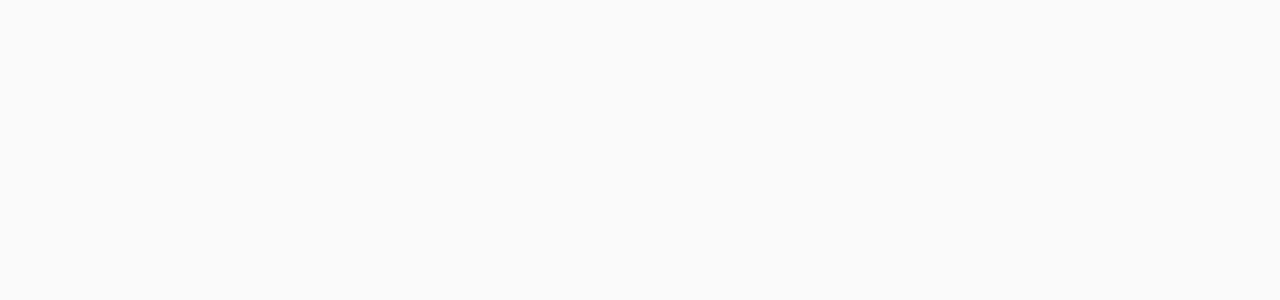
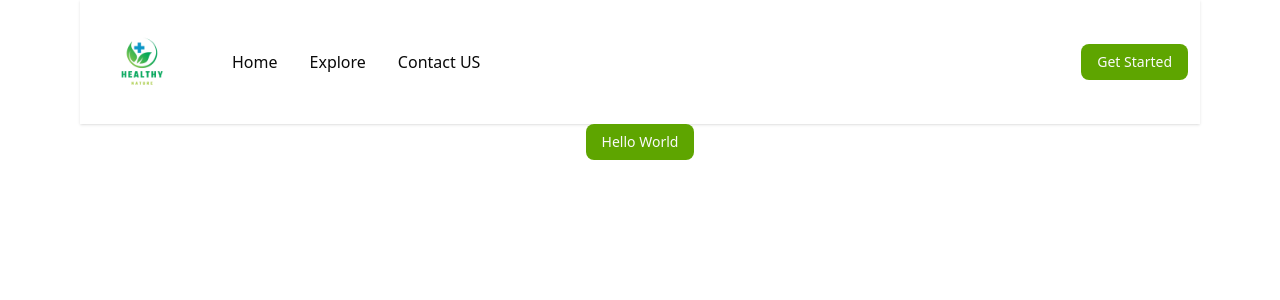
Before and after one commit to AyaHassan55/doctor-appointment, a Next.js app: page / in a window 1280 px wide. Shown: the top 300 px of the page. Built offline with nearby package versions, Linux system fonts and the light colour scheme.

Commit message:
header section done

```diff
--- /dev/null
+++ b/app/_component/Header.jsx
@@ -0,0 +1,38 @@
+import React from 'react'
+import Image from 'next/image'
+import { Button } from '@/components/ui/button'
+import Link from 'next/link'
+export default function Header() {
+    const Menu = [
+        {
+            id: 1,
+            name: "Home",
+            path: "/"
+        },
+        {
+            id: 2,
+            name: "Explore",
+            path: "/explore"
+        },
+        {
+            id: 3,
+            name: "Contact US",
+            path: "/contact"
+        }
+    ]
+    return (
+        <div className='flex items-center justify-between p-3 shadow-sm'>
+            <div className='flex items-center gap-10'>
+                <Image src={"/assets/images/logo.png"} alt="logo" width={100} height={100} />
+                <ul className='md:flex items-center gap-8 hidden'>
+                    {Menu.map((item, index) => (
+                        <Link href={item.path}>
+                        <li className='hover:text-lime-600 cursor-pointer hover:scale-105 transition-all'>{item.name}</li>
+                        </Link>
+                    ))}
+                </ul>
+            </div>
+            <Button>Get Started</Button>
+        </div>
+    )
+}
--- a/app/layout.js
+++ b/app/layout.js
@@ -1,5 +1,6 @@
 import { Geist, Geist_Mono } from "next/font/google";
 import "./globals.css";
+import Header from "./_component/Header";
 
 const geistSans = Geist({
   variable: "--font-geist-sans",
@@ -22,6 +23,9 @@
       <body
         className={`${geistSans.variable} ${geistMono.variable} antialiased`}
       >
+       <div className="md:px-20">
+         <Header />
+       </div>
         {children}
       </body>
     </html>
--- a/app/page.js
+++ b/app/page.js
@@ -1,9 +1,9 @@
 import Image from "next/image";
-
+import { Button } from "@/components/ui/button";
 export default function Home() {
   return (
-    <div className="flex min-h-screen items-center justify-center bg-zinc-50 font-sans dark:bg-black">
-
+    <div className="grid grid-rows-[20px_1fr_20px] itrms-center justify-items-center h-screen">
+       <Button >Hello World</Button>
     </div>
   );
 }
--- a/components/ui/button.jsx
+++ b/components/ui/button.jsx
@@ -9,7 +9,7 @@
   {
     variants: {
       variant: {
-        default: "bg-primary text-primary-foreground hover:bg-primary/90",
+        default: "bg-lime-600 text-primary-foreground hover:bg-lime-700 cursor-pointer",
         destructive:
           "bg-destructive text-white hover:bg-destructive/90 focus-visible:ring-destructive/20 dark:focus-visible:ring-destructive/40 dark:bg-destructive/60",
         outline:
```
Also changed, not shown: public/assets/images/logo.png (added).
